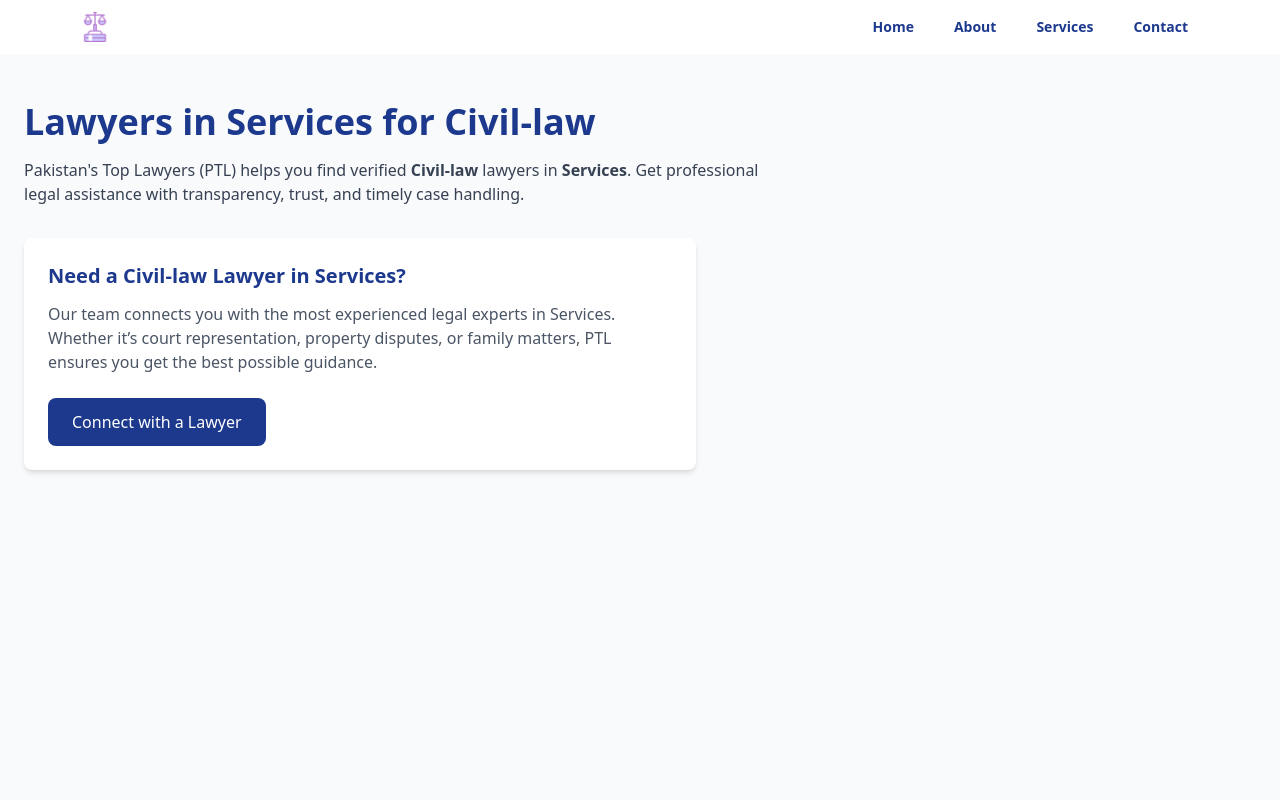
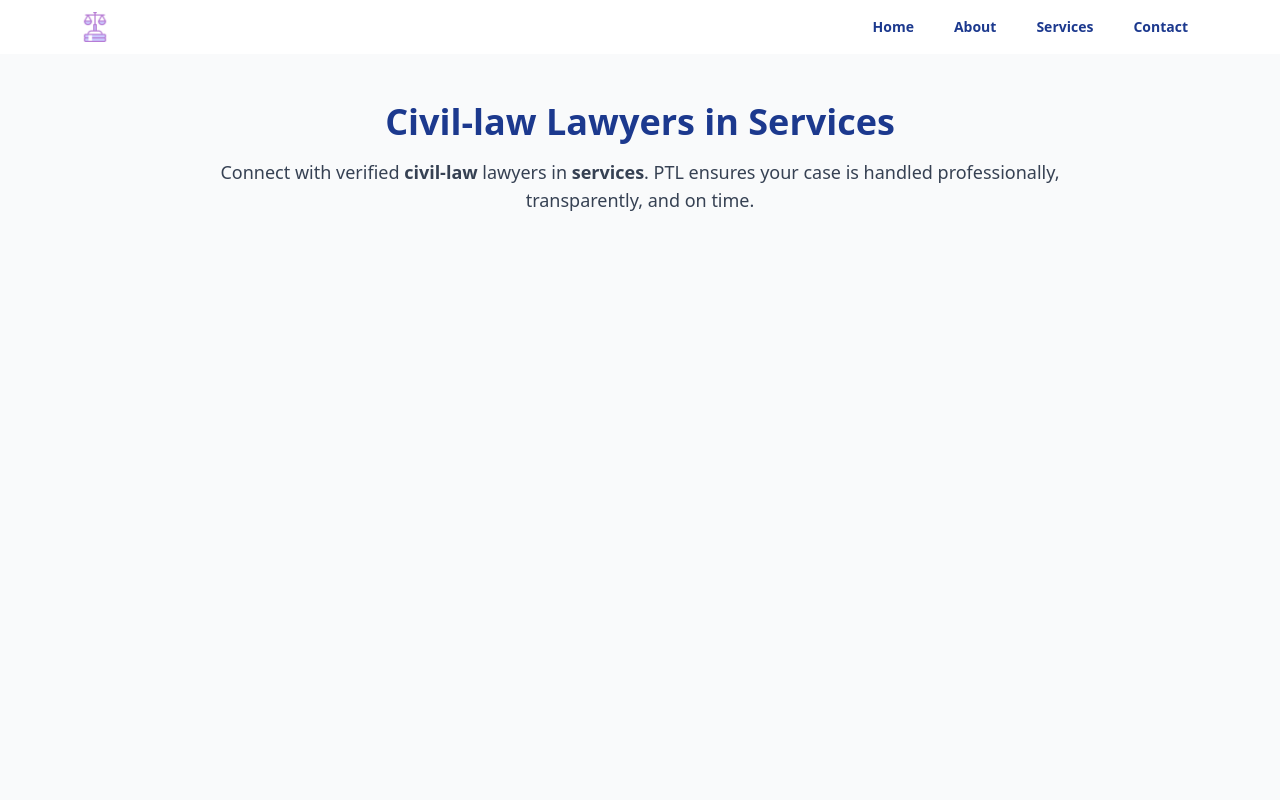
Before and after one commit to Farooqghauri/ptl, a Next.js app: page /services/civil-law in a window 1280 px wide. Shown: the top 800 px of the page. Built offline with nearby package versions, Linux system fonts and the light colour scheme.

Commit message:
Fix dynamic route params typing for [city]/[service] page part2

```diff
--- a/src/app/[city]/[service]/page.tsx
+++ b/src/app/[city]/[service]/page.tsx
@@ -1,4 +1,4 @@
-"use client";
+import { Metadata } from "next";
 
 interface PageProps {
   params: {
@@ -7,42 +7,30 @@ interface PageProps {
   };
 }
 
+// Optional: SEO metadata for each city/service
+export async function generateMetadata({ params }: PageProps): Promise<Metadata> {
+  const { city, service } = params;
+  return {
+    title: `${service} Lawyers in ${city} - Pakistan's Top Lawyers`,
+    description: `Find the best ${service} lawyers in ${city} with PTL. Expert legal help for Pakistanis at home and abroad.`,
+  };
+}
+
 export default function ServicePage({ params }: PageProps) {
   const { city, service } = params;
 
-  // Capitalize city and service names for nicer display
-  const formattedCity = city.charAt(0).toUpperCase() + city.slice(1);
-  const formattedService = service.charAt(0).toUpperCase() + service.slice(1);
-
   return (
     <main className="min-h-screen bg-gray-50 px-6 py-12">
-      {/* Page Header */}
-      <h1 className="text-3xl md:text-4xl font-bold text-blue-900">
-        Lawyers in {formattedCity} for {formattedService}
-      </h1>
-
-      {/* Intro Text */}
-      <p className="mt-4 text-gray-700 max-w-3xl">
-        Pakistan&apos;s Top Lawyers (PTL) helps you find verified{" "}
-        <strong>{formattedService}</strong> lawyers in{" "}
-        <strong>{formattedCity}</strong>. Get professional legal assistance
-        with transparency, trust, and timely case handling.
-      </p>
-
-      {/* CTA Section */}
-      <div className="mt-8 bg-white shadow-md rounded-lg p-6 max-w-2xl">
-        <h2 className="text-xl font-semibold text-blue-900 mb-3">
-          Need a {formattedService} Lawyer in {formattedCity}?
-        </h2>
-        <p className="text-gray-600">
-          Our team connects you with the most experienced legal experts in{" "}
-          {formattedCity}. Whether it’s court representation, property
-          disputes, or family matters, PTL ensures you get the best possible
-          guidance.
+      <div className="max-w-4xl mx-auto text-center">
+        <h1 className="text-4xl font-bold text-blue-900">
+          {service.charAt(0).toUpperCase() + service.slice(1)} Lawyers in{" "}
+          {city.charAt(0).toUpperCase() + city.slice(1)}
+        </h1>
+        <p className="mt-4 text-gray-700 text-lg">
+          Connect with verified <strong>{service}</strong> lawyers in{" "}
+          <strong>{city}</strong>. PTL ensures your case is handled
+          professionally, transparently, and on time.
         </p>
-        <button className="mt-6 bg-blue-900 text-white px-6 py-3 rounded-lg hover:bg-blue-800 transition">
-          Connect with a Lawyer
-        </button>
       </div>
     </main>
   );
```
